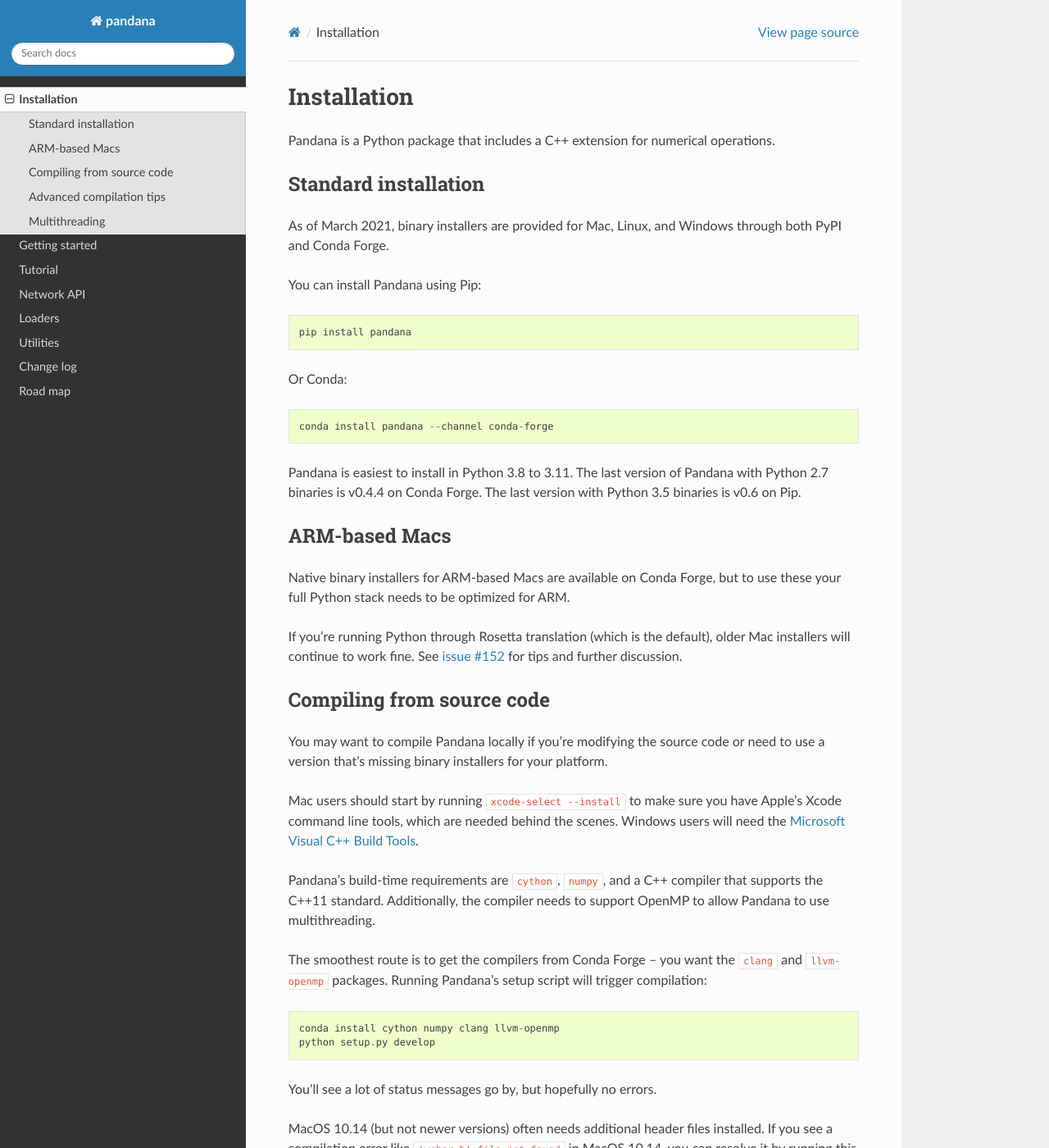
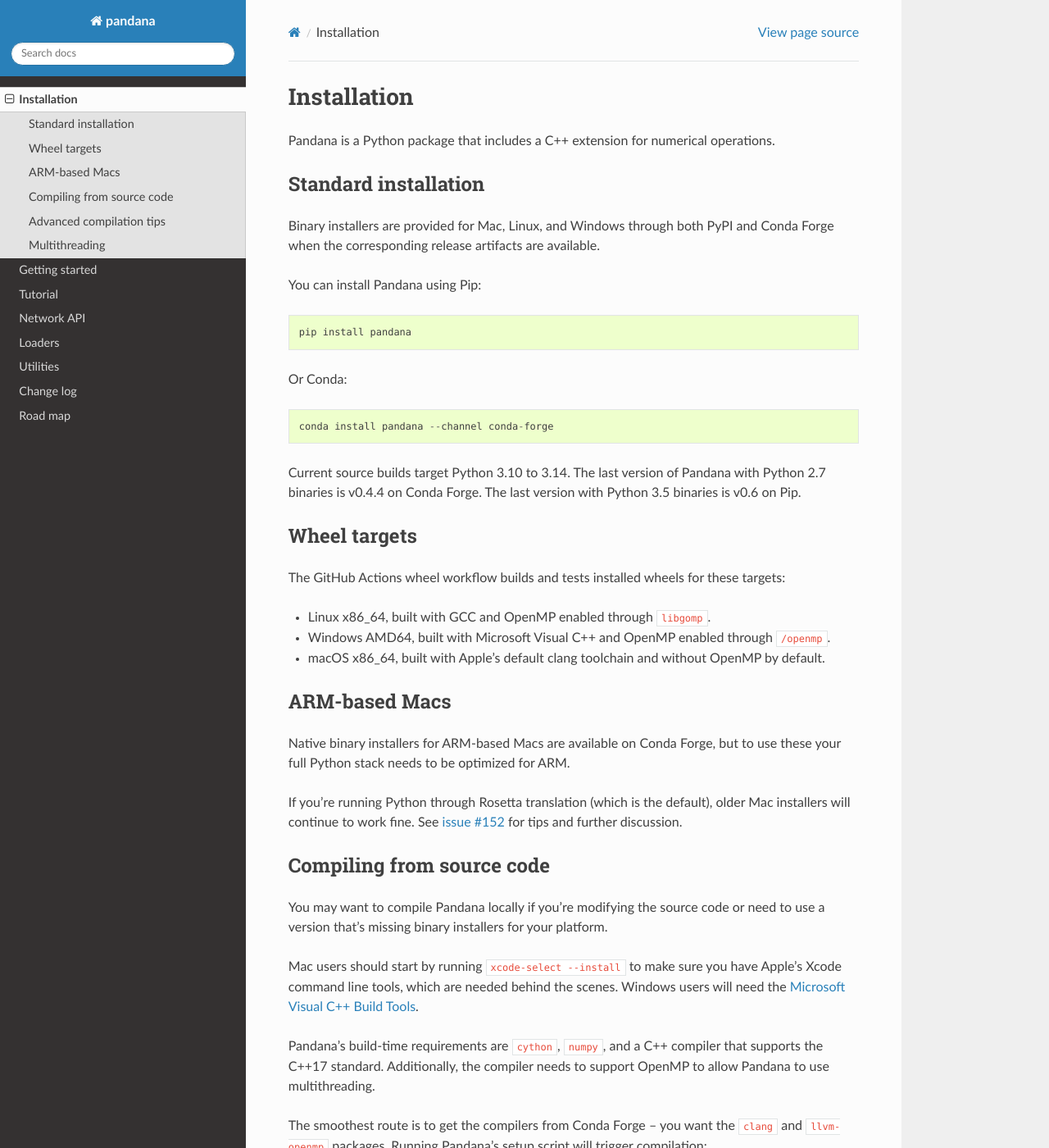
Before and after one commit to UDST/pandana, a Sphinx documentation site: the page built from docs/source/installation.rst, in a window 1280 px wide and 1400 px high. Shown: the whole window at 82% size. Built offline with Sphinx 7.4.7 and the Read the Docs theme 3.1.0, drawn with Linux system fonts in a browser that asks for light colours.

Commit message:
Consolidate CI for source and wheel builds

```diff
--- a/docs/source/installation.rst
+++ b/docs/source/installation.rst
@@ -7,7 +7,7 @@
 Standard installation
 ------------------------------
 
-As of March 2021, binary installers are provided for Mac, Linux, and Windows through both PyPI and Conda Forge.
+Binary installers are provided for Mac, Linux, and Windows through both PyPI and Conda Forge when the corresponding release artifacts are available.
 
 You can install Pandana using Pip::
 
@@ -17,7 +17,17 @@
 
     conda install pandana --channel conda-forge
 
-Pandana is easiest to install in Python 3.8 to 3.11. The last version of Pandana with Python 2.7 binaries is v0.4.4 on Conda Forge. The last version with Python 3.5 binaries is v0.6 on Pip.
+Current source builds target Python 3.10 to 3.14. The last version of Pandana with Python 2.7 binaries is v0.4.4 on Conda Forge. The last version with Python 3.5 binaries is v0.6 on Pip.
+
+
+Wheel targets
+------------------------------
+
+The GitHub Actions wheel workflow builds and tests installed wheels for these targets:
+
+* Linux x86_64, built with GCC and OpenMP enabled through ``libgomp``.
+* Windows AMD64, built with Microsoft Visual C++ and OpenMP enabled through ``/openmp``.
+* macOS x86_64, built with Apple's default clang toolchain and without OpenMP by default.
 
 
 ARM-based Macs
@@ -35,7 +45,7 @@
 
 Mac users should start by running ``xcode-select --install`` to make sure you have Apple's Xcode command line tools, which are needed behind the scenes. Windows users will need the `Microsoft Visual C++ Build Tools <https://visualstudio.microsoft.com/visual-cpp-build-tools/>`_.
 
-Pandana's build-time requirements are ``cython``, ``numpy``, and a C++ compiler that supports the C++11 standard. Additionally, the compiler needs to support OpenMP to allow Pandana to use multithreading.
+Pandana's build-time requirements are ``cython``, ``numpy``, and a C++ compiler that supports the C++17 standard. Additionally, the compiler needs to support OpenMP to allow Pandana to use multithreading.
 
 The smoothest route is to get the compilers from Conda Forge -- you want the ``clang`` and ``llvm-openmp`` packages. Running Pandana's setup script will trigger compilation::
 
```
Also changed, not shown: README.md (+2 -2 lines), 5 other files.
